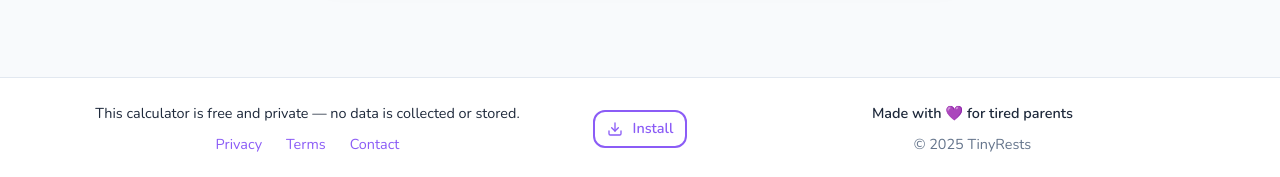
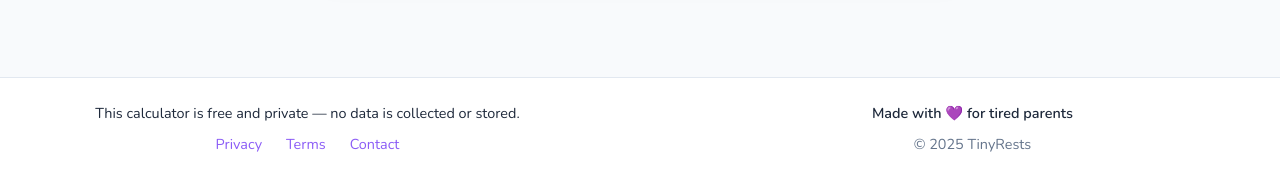
Before and after one commit to IUshakovsky/NapCalc, a Jekyll site: the page built from index.html, in a window 1280 px wide. Shown: the part 1715-1892 px from the top of the page. Built offline with Jekyll 4.4.1, drawn with Linux system fonts in a browser that asks for light colours.

Commit message:
Fixed styles

```diff
--- a/assets/css/install-button.css
+++ b/assets/css/install-button.css
@@ -18,7 +18,7 @@
   font-size: 0.9rem;
   cursor: pointer;
   transition: all 0.3s var(--animation-timing);
-  margin: 0;
+  margin: 0 0 0.75rem 0;
 }
 
 .install-app-btn:hover {
--- a/assets/js/install.js
+++ b/assets/js/install.js
@@ -3,7 +3,7 @@ const installButton = document.getElementById('installApp');
 const installContainer = document.getElementById('installContainer');
 
 // Development mode - set to true to force show the install button
-const devMode = true;
+const devMode = false;
 
 // Hide the install button initially (unless in dev mode)
 if (installButton) {
```
